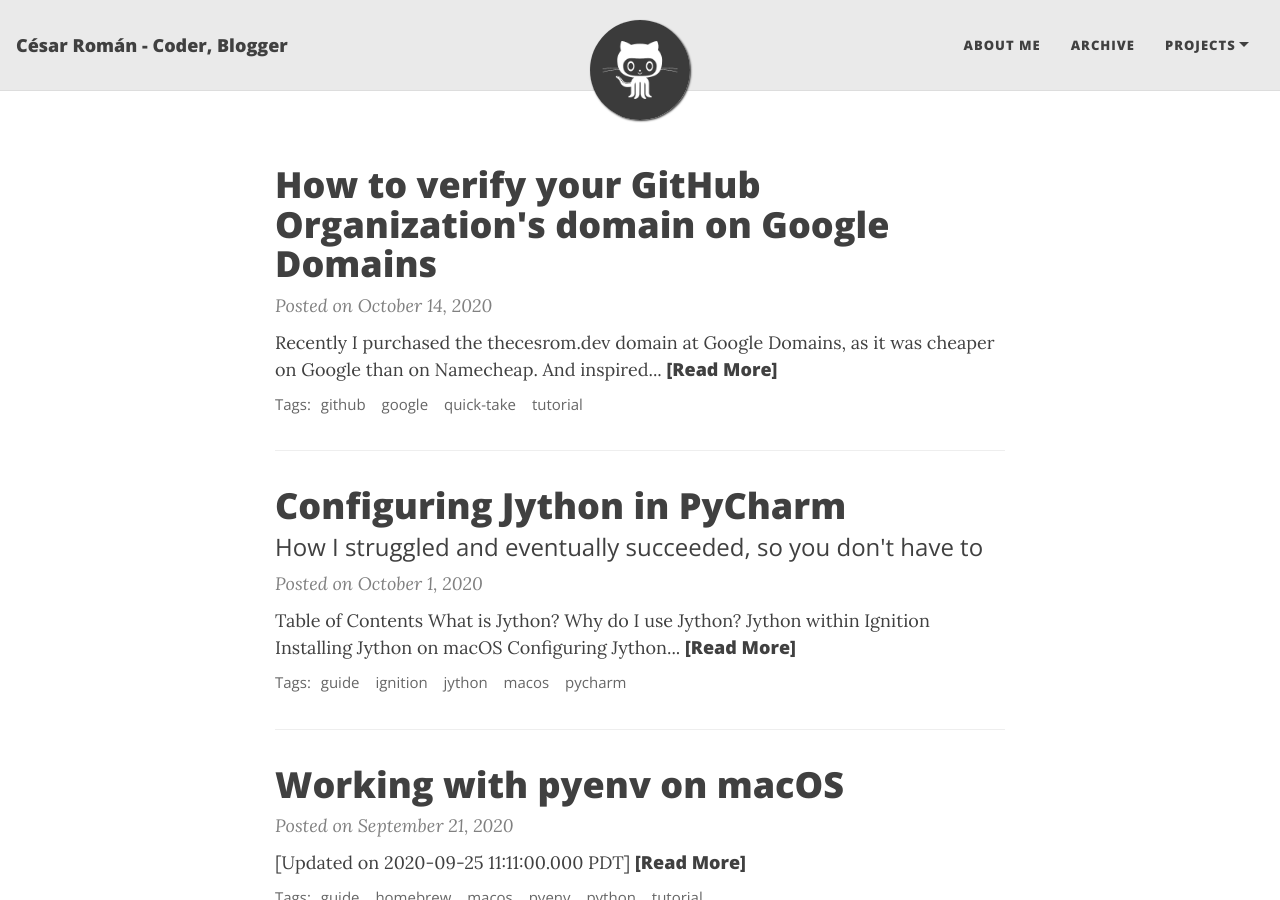
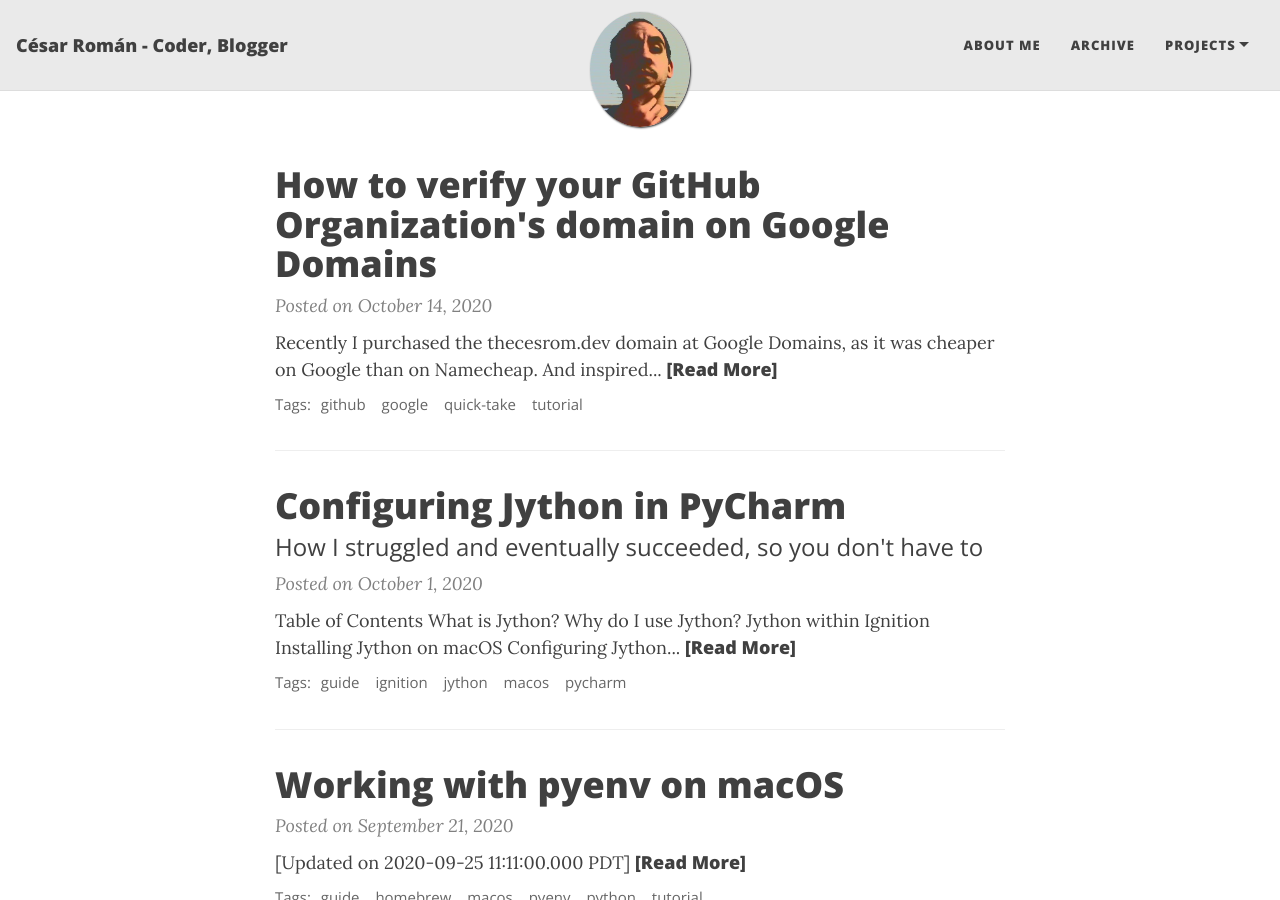
Before and after one commit to cesarcoatl/cesarcoatl.github.io, a Jekyll site: the page built from index.html, in a window 1280 px wide and 900 px high. Built offline with Jekyll 4.4.1, drawn with Linux system fonts in a browser that asks for light colours; nearby versions of some CDN libraries; the list of posts is cut into pages by our own code.

Commit message:
Now with profile pic!

```diff
--- a/_config.yml
+++ b/_config.yml
@@ -25,7 +25,7 @@
 
 # Image to show in the navigation bar - works best with a square image
 # Remove this parameter if you don't want an image in the navbar
-avatar: "/assets/img/avatar-icon.png"
+avatar: "/assets/img/profile.jpg"
 
 # By default, the image is cut into a circle. You can disable this behaviour by setting 'round-avatar: false'
 round-avatar: true
```
Also changed, not shown: assets/img/profile.jpg (added).
